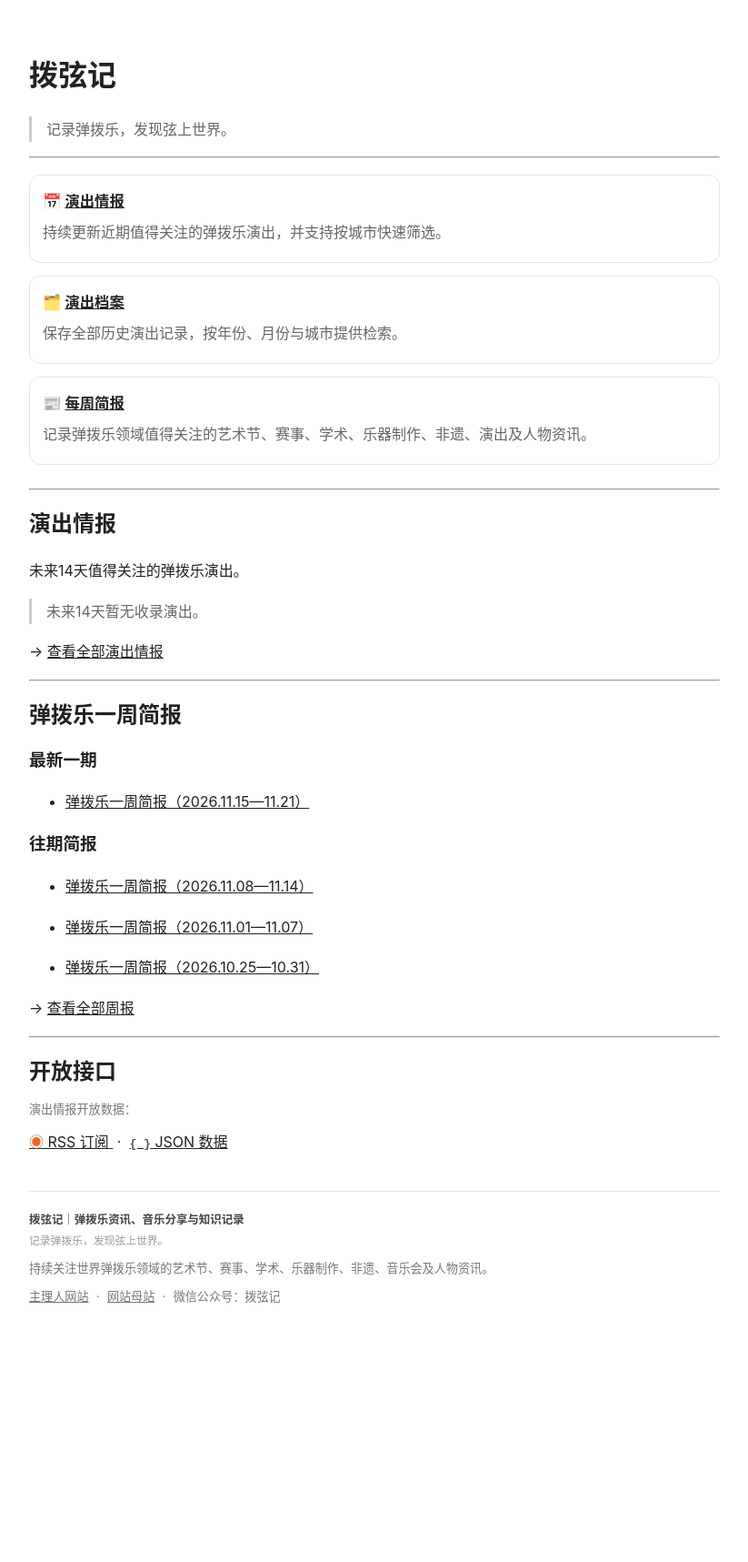
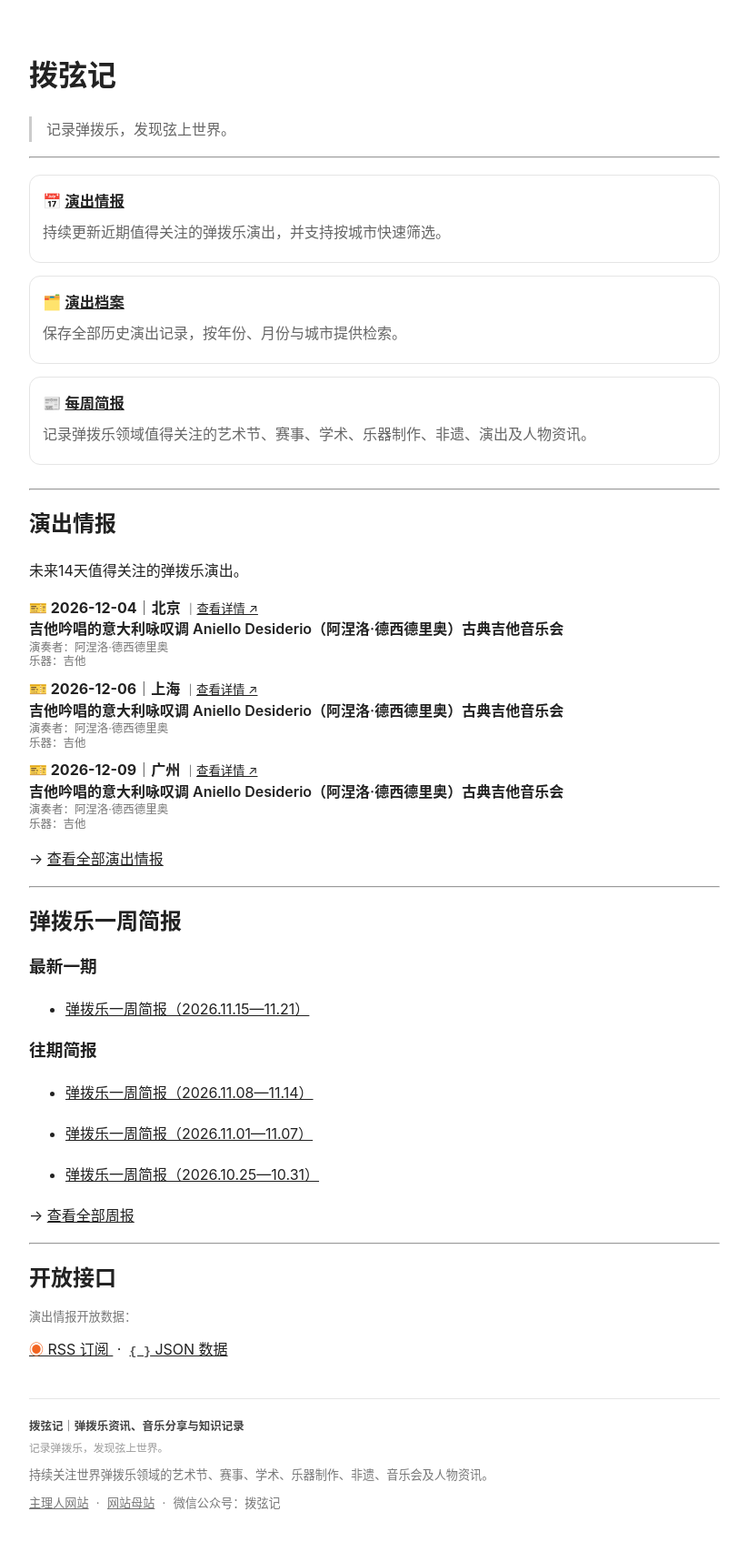
Before and after one commit to KeenKwok/boxianji, a Jekyll site: the page built from index.md, in a window 1280 px wide. Shown: the whole page at 91% size, without its empty margins (228-1051 px from the left). Built offline with Jekyll 4.4.1, drawn with Linux system fonts in a browser that asks for light colours; before the commit the page ends 1490 px from its top, so only the background shows below that.

Commit message:
更新 attention.yml

```diff
--- a/_data/attention.yml
+++ b/_data/attention.yml
@@ -1,3 +1,33 @@
+- id: "20261209-guangzhou-desiderio-italian-opera-guitar"
+  date: "2026-12-09"
+  city: "广州"
+  title: "吉他吟唱的意大利咏叹调 Aniello Desiderio（阿涅洛·德西德里奥）古典吉他音乐会"
+  performers:
+    - "阿涅洛·德西德里奥"
+  instruments:
+    - "吉他"
+  link: "https://mp.weixin.qq.com/s/GNbgevkRL1z3uJgdI5m8-Q"
+
+- id: "20261206-shanghai-desiderio-italian-opera-guitar"
+  date: "2026-12-06"
+  city: "上海"
+  title: "吉他吟唱的意大利咏叹调 Aniello Desiderio（阿涅洛·德西德里奥）古典吉他音乐会"
+  performers:
+    - "阿涅洛·德西德里奥"
+  instruments:
+    - "吉他"
+  link: "https://mp.weixin.qq.com/s/GNbgevkRL1z3uJgdI5m8-Q"
+
+- id: "20261204-beijing-desiderio-italian-opera-guitar"
+  date: "2026-12-04"
+  city: "北京"
+  title: "吉他吟唱的意大利咏叹调 Aniello Desiderio（阿涅洛·德西德里奥）古典吉他音乐会"
+  performers:
+    - "阿涅洛·德西德里奥"
+  instruments:
+    - "吉他"
+  link: "https://mp.weixin.qq.com/s/GNbgevkRL1z3uJgdI5m8-Q"
+
 - id: "20261123-guangzhou-fanshilong-classical-guitar-recital"
   date: "2026-11-23"
   city: "广州"
```
